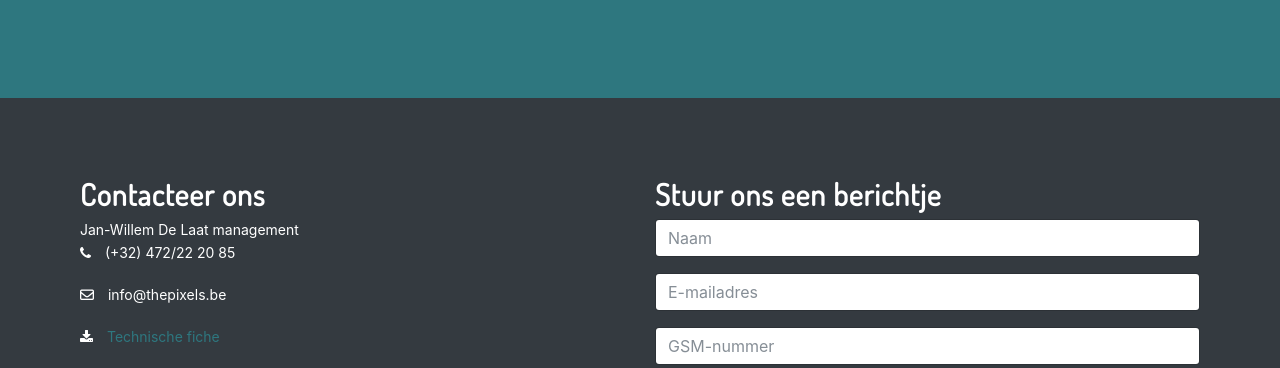
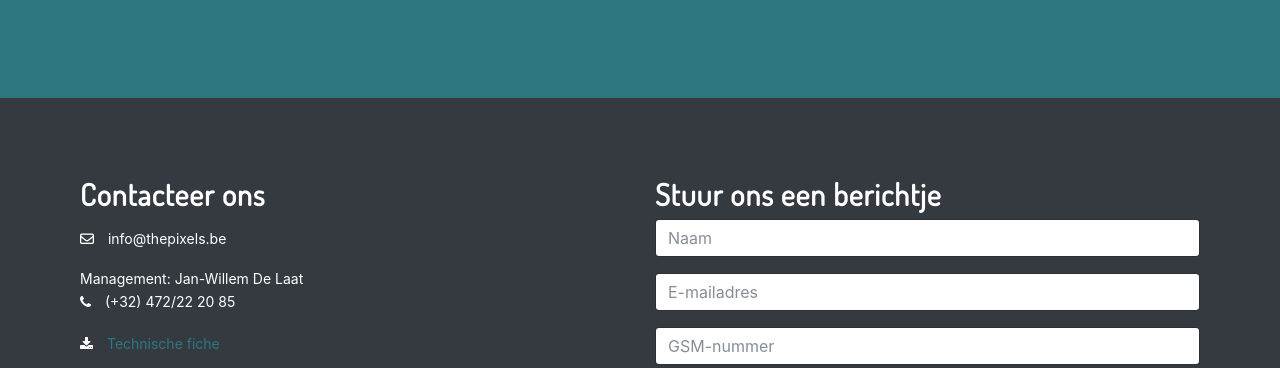
Before and after one commit to ingdas/pixels, a plain HTML site: page index.html in a window 1280 px wide. Shown: the part 7612-7980 px from the top of the page. Drawn offline with Linux system fonts and the light colour scheme; no server answers.

Commit message:
management

```diff
--- a/css/main.scss
+++ b/css/main.scss
@@ -1093,6 +1093,7 @@ button:focus {
   14. Contact Us
   ========================================================================== */
 .contact-us {
+  margin-top: 15px;
   h3 {
     font-size: 36px;
     margin-bottom: 45px;
--- a/index.html
+++ b/index.html
@@ -580,13 +580,14 @@
                     <h5>Contacteer ons</h5>
                     <div class="contact-us">
                         <div class="contact-address">
-                            Jan-Willem De Laat management
-
-                            <p class="phone"><i class="fa fa-phone" aria-hidden="true"></i>
-                                <span>(+32) 472/22 20 85</span></p>
                             <p class="email"><i class="fa fa-envelope-o" aria-hidden="true"></i>
                                 <span>info@thepixels.be</span>
                             </p>
+
+                            Management: Jan-Willem De Laat
+                            <p class="phone"><i class="fa fa-phone" aria-hidden="true"></i>
+                                <span>(+32) 472/22 20 85</span></p>
+
                             <p><i class="fa fa-download"></i>
                                 <span><a href="resources/technische-fiche-THE-PIXELS-show-voorjaar-2018.pdf">Technische fiche</a></span>
                             </p>
```
Also changed, not shown: css/main.css, 1 other file.
